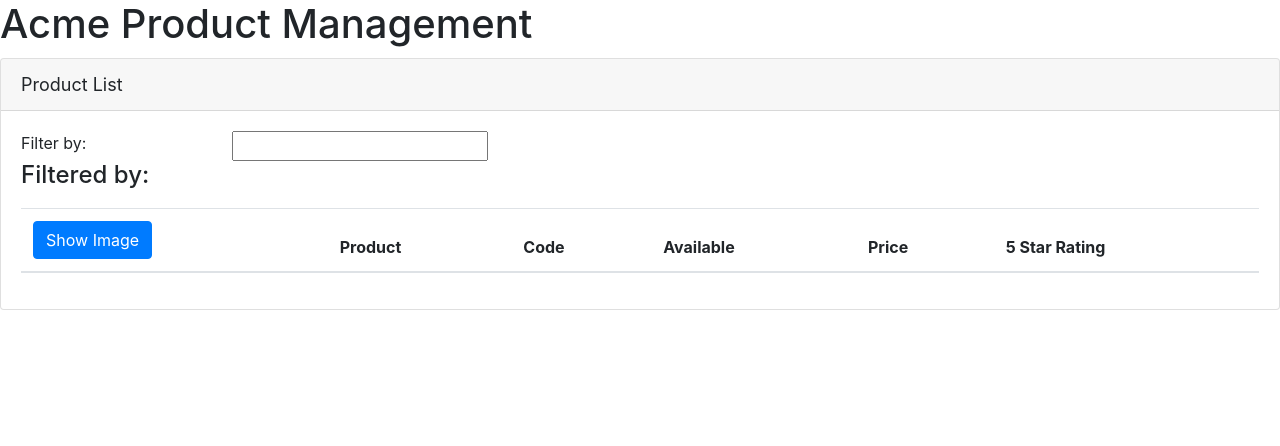
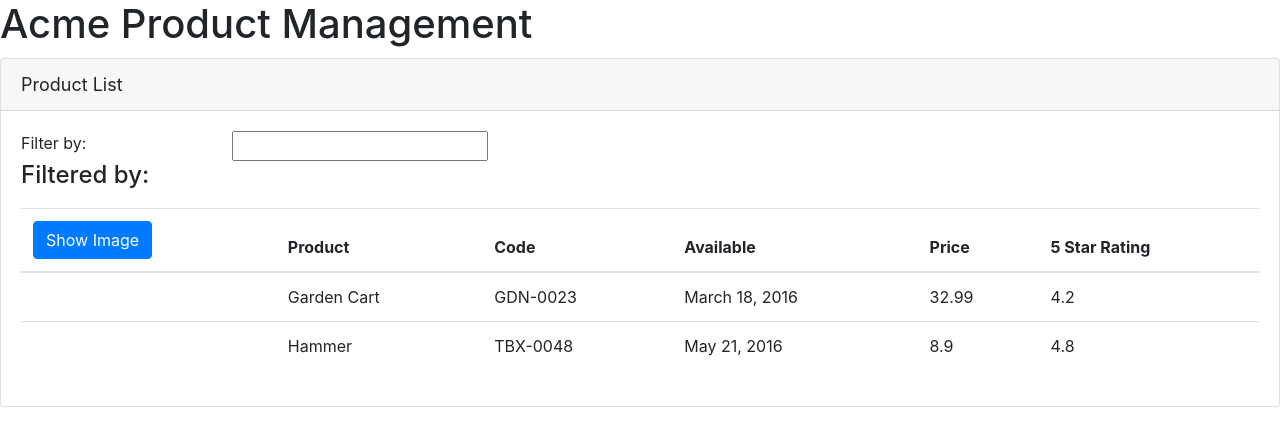
Before and after one commit to Gagulo/APM, an Angular app: page / in a window 1280 px wide. Shown: the top 446 px of the page. Built offline with nearby package versions, Linux system fonts and the light colour scheme.

Commit message:
adding some logic (ngIf & ngFor)

```diff
--- a/src/app/products/product-list.component.html
+++ b/src/app/products/product-list.component.html
@@ -1,6 +1,6 @@
 <div class='card'>
     <div class='card-header'>
-        Product List
+        {{pageTitle}}
     </div>
     <div class='card-body'>
         <div class='row'>
@@ -15,7 +15,8 @@
             </div>
         </div>
         <div class='table-responsive'>
-            <table class='table'>
+            <table class='table'
+                    *ngIf="products && products.length">
                 <thead>
                     <tr>
                         <th>
@@ -29,7 +30,14 @@
                     </tr>
                 </thead>
                 <tbody>
-
+                    <tr *ngFor='let product of products'>
+                        <td></td>
+                        <td>{{ product.productName }}</td>
+                        <td>{{ product.productCode }}</td>
+                        <td>{{ product.releaseDate }}</td>
+                        <td>{{ product.price }}</td>
+                        <td>{{ product.starRating }}</td>
+                    </tr>
                 </tbody>
             </table>
         </div>
--- a/src/app/products/product-list.component.ts
+++ b/src/app/products/product-list.component.ts
@@ -1,8 +1,32 @@
 import { Component } from '@angular/core';
+
 @Component({
     selector: 'pm-products',
     templateUrl: './product-list.component.html'
 })
+
 export class ProductListComponent{
-
+    pageTitle: string = 'Product List';
+    products: any[] = [
+            {
+              "productId": 2,
+              "productName": "Garden Cart",
+              "productCode": "GDN-0023",
+              "releaseDate": "March 18, 2016",
+              "description": "15 gallon capacity rolling garden cart",
+              "price": 32.99,
+              "starRating": 4.2,
+              "imageUrl": "https://openclipart.org/image/300px/svg_to_png/58471/garden_cart.png"
+            },
+            {
+              "productId": 5,
+              "productName": "Hammer",
+              "productCode": "TBX-0048",
+              "releaseDate": "May 21, 2016",
+              "description": "Curved claw steel hammer",
+              "price": 8.9,
+              "starRating": 4.8,
+              "imageUrl": "https://openclipart.org/image/300px/svg_to_png/73/rejon_Hammer.png"
+            }
+    ];
 }
```
